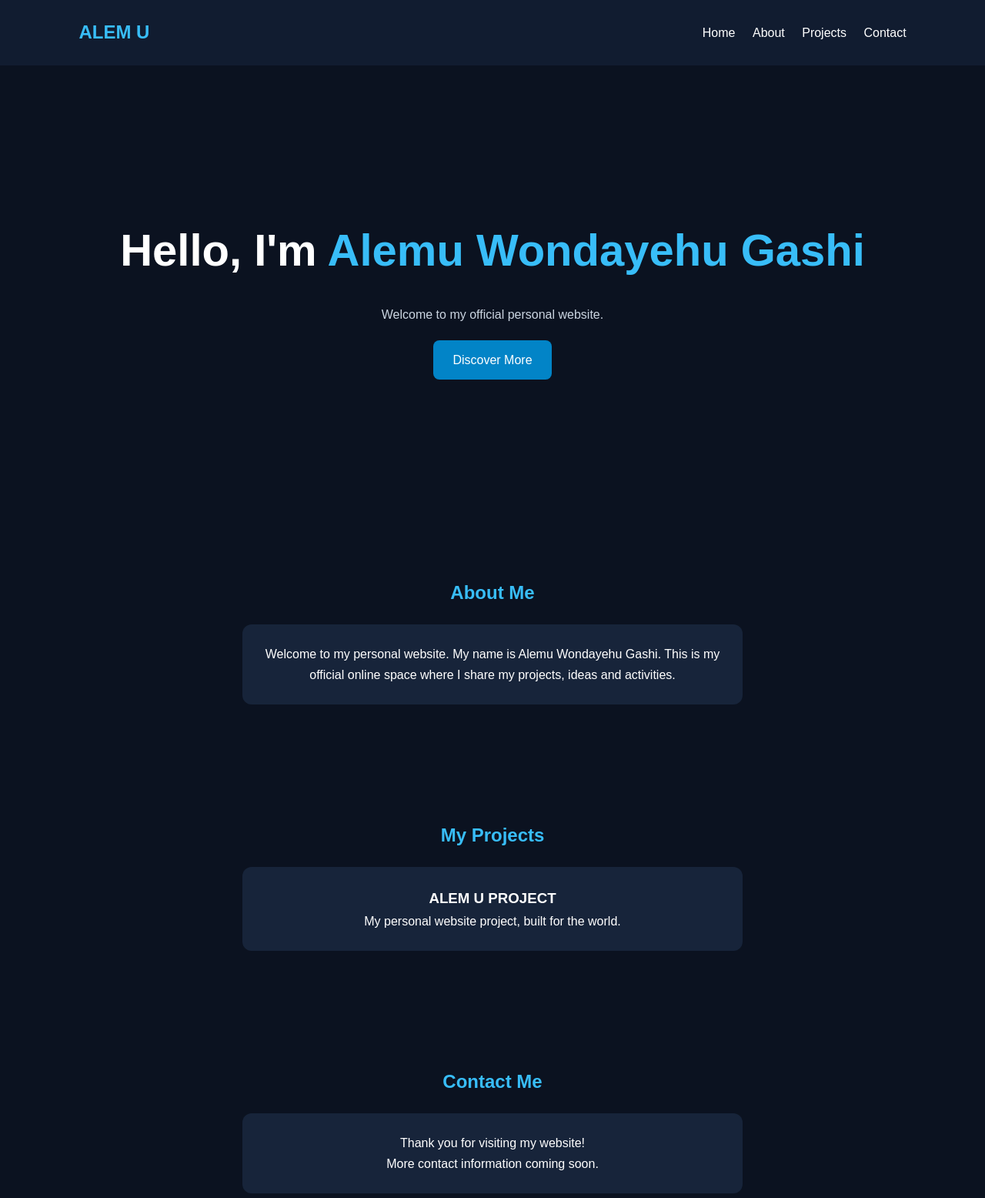
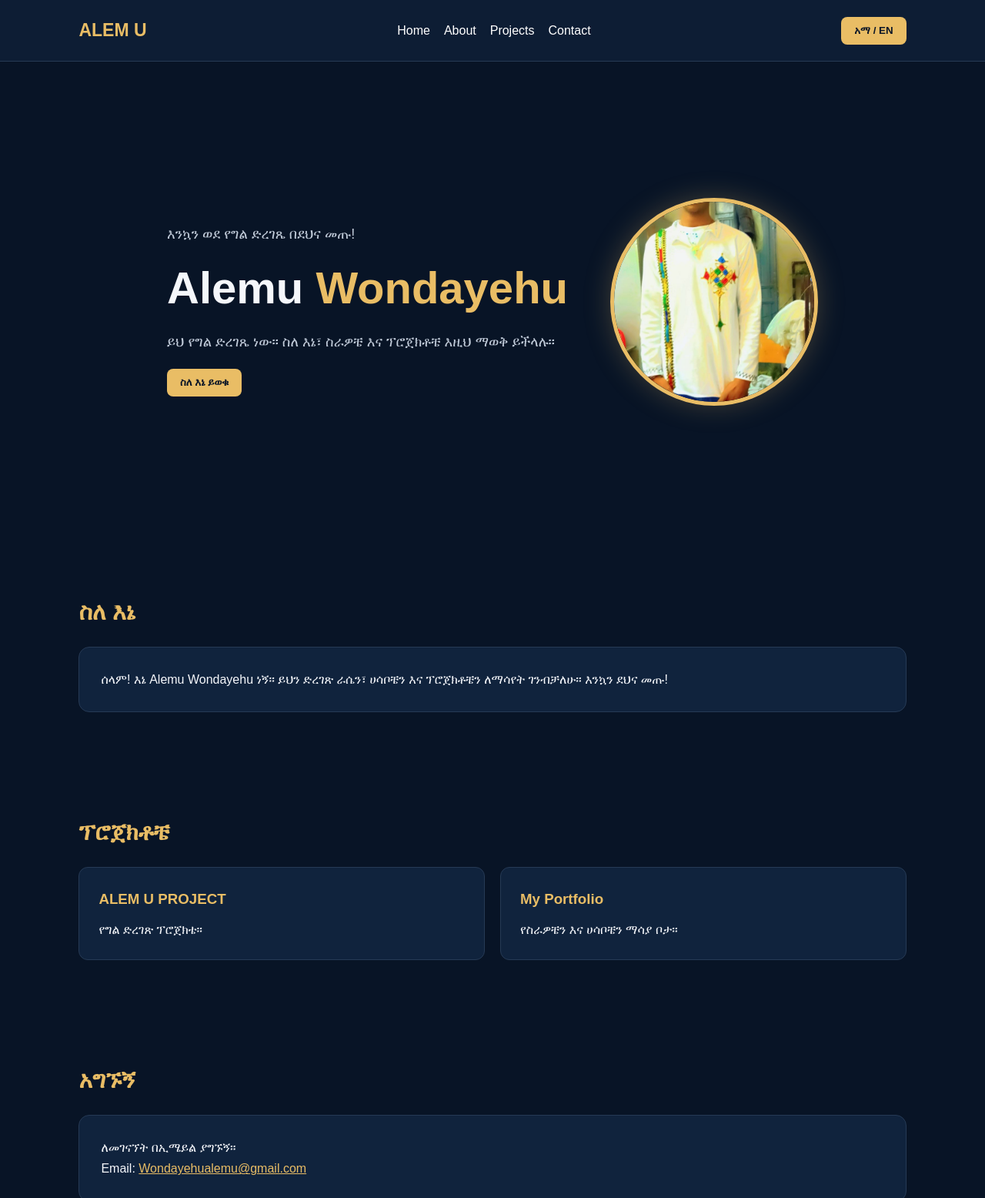
Before and after one commit to wondayehualemu-dev/Alemu-u-project, a plain HTML site: page index.html in a window 1280 px wide. Shown: the top 1556 px of the page at 77% size. Drawn offline with Linux system fonts and the light colour scheme.

Commit message:
Update index.html

```diff
--- a/index.html
+++ b/index.html
@@ -1,71 +1,79 @@
 
 <!DOCTYPE html>
-<html lang="en">
+<html lang="am">
 <head>
   <meta charset="UTF-8">
   <meta name="viewport" content="width=device-width, initial-scale=1.0">
-  <meta name="description" content="Official personal website of Alemu Wondayehu Gashi.">
-  <title>Alemu Wondayehu Gashi | Personal Website</title>
+  <meta name="description" content="Alemu Wondayehu - Personal Portfolio">
+  <title>Alemu Wondayehu | Personal Website</title>
   <style>
     * { box-sizing: border-box; margin: 0; padding: 0; }
+    html { scroll-behavior: smooth; }
     body {
       font-family: Arial, sans-serif;
-      background: #0b1220;
-      color: white;
+      background: #081426;
+      color: #f5f7fb;
       line-height: 1.7;
     }
     header {
-      padding: 22px 8%;
+      padding: 20px 8%;
       display: flex;
       justify-content: space-between;
       align-items: center;
-      background: #111c30;
+      flex-wrap: wrap;
+      gap: 15px;
+      background: #0d1d34;
+      border-bottom: 1px solid #263a55;
     }
-    .logo { color: #38bdf8; font-size: 24px; font-weight: bold; }
-    nav a {
-      color: white;
-      text-decoration: none;
-      margin-left: 18px;
+    .logo { color: #e9bd65; font-size: 23px; font-weight: bold; }
+    nav { display: flex; gap: 18px; flex-wrap: wrap; }
+    nav a { color: white; text-decoration: none; }
+    nav a:hover { color: #e9bd65; }
+    button {
+      background: #e9bd65; color: #081426;
+      border: 0; padding: 10px 17px;
+      border-radius: 8px; cursor: pointer; font-weight: bold;
     }
-    nav a:hover { color: #38bdf8; }
     .hero {
-      min-height: 75vh;
-      display: flex;
-      flex-direction: column;
-      justify-content: center;
-      align-items: center;
-      text-align: center;
-      padding: 60px 20px;
+      min-height: 78vh;
+      display: flex; align-items: center;
+      justify-content: center; gap: 55px;
+      padding: 65px 8%; flex-wrap: wrap;
     }
-    .hero h1 { font-size: clamp(34px, 6vw, 58px); }
-    .hero h1 span { color: #38bdf8; }
-    .hero p { color: #cbd5e1; margin: 20px 0; }
-    .btn {
-      display: inline-block;
-      padding: 12px 25px;
-      background: #0284c7;
-      color: white;
-      text-decoration: none;
-      border-radius: 8px;
+    .hero-text { max-width: 550px; }
+    .hero h1 { font-size: clamp(36px, 6vw, 58px); line-height: 1.2; }
+    .hero h1 span { color: #e9bd65; }
+    .hero p { color: #c2ccda; margin: 20px 0; font-size: 18px; }
+    .photo {
+      width: 270px; height: 270px;
+      border-radius: 50%; object-fit: cover;
+      border: 5px solid #e9bd65;
+      box-shadow: 0 0 35px #e9bd6540;
     }
-    section { padding: 65px 8%; text-align: center; }
-    section h2 { color: #38bdf8; margin-bottom: 20px; }
-    .card {
-      background: #17243a;
-      padding: 25px;
-      border-radius: 12px;
-      max-width: 650px;
-      margin: 20px auto;
+    section { padding: 65px 8%; }
+    section h2 { color: #e9bd65; font-size: 30px; margin-bottom: 20px; }
+    .panel {
+      background: #10233d; padding: 28px;
+      border-radius: 14px; border: 1px solid #263a55;
     }
+    .projects {
+      display: grid; grid-template-columns: repeat(auto-fit, minmax(220px, 1fr));
+      gap: 20px;
+    }
+    .project {
+      background: #10233d; padding: 25px;
+      border-radius: 12px; border: 1px solid #263a55;
+    }
+    .project h3 { color: #e9bd65; margin-bottom: 10px; }
+    a { color: #e9bd65; }
     footer {
-      background: #111c30;
-      padding: 25px;
-      text-align: center;
-      color: #cbd5e1;
+      text-align: center; padding: 25px;
+      background: #0d1d34; color: #c2ccda;
     }
-    @media(max-width:600px) {
-      header { flex-direction: column; gap: 12px; }
-      nav a { margin: 0 7px; font-size: 14px; }
+    @media(max-width: 600px) {
+      header { justify-content: center; }
+      .hero { text-align: center; }
+      .photo { width: 220px; height: 220px; }
     }
   </style>
 </head>
@@ -79,48 +87,75 @@
     <a href="#projects">Projects</a>
     <a href="#contact">Contact</a>
   </nav>
+  <button onclick="toggleLanguage()">አማ / EN</button>
 </header>
 
 <main>
   <section class="hero" id="home">
-    <h1>Hello, I'm <span>Alemu Wondayehu Gashi</span></h1>
-    <p>Welcome to my official personal website.</p>
-    <a class="btn" href="#about">Discover More</a>
+    <div class="hero-text">
+      <p id="welcome">እንኳን ወደ የግል ድረገጼ በደህና መጡ!</p>
+      <h1>Alemu <span>Wondayehu</span></h1>
+      <p id="intro">ይህ የግል ድረገጼ ነው። ስለ እኔ፣ ስራዎቼ እና ፕሮጀክቶቼ እዚህ ማወቅ ይችላሉ።</p>
+      <a href="#about"><button id="more">ስለ እኔ ይወቁ</button></a>
+    </div>
+    <img class="photo" src="alex.jpg" alt="Alemu Wondayehu">
   </section>
 
   <section id="about">
-    <h2>About Me</h2>
-    <div class="card">
-      <p>
-        Welcome to my personal website.
-        My name is Alemu Wondayehu Gashi.
-        This is my official online space where
-        I share my projects, ideas and activities.
-      </p>
+    <h2 id="aboutTitle">ስለ እኔ</h2>
+    <div class="panel">
+      <p id="aboutText">ሰላም! እኔ Alemu Wondayehu ነኝ። ይህን ድረገጽ ራሴን፣ ሀሳቦቼን እና ፕሮጀክቶቼን ለማሳየት ገንብቻለሁ። እንኳን ደህና መጡ!</p>
     </div>
   </section>
 
   <section id="projects">
-    <h2>My Projects</h2>
-    <div class="card">
-      <h3>ALEM U PROJECT</h3>
-      <p>My personal website project, built for the world.</p>
+    <h2 id="projectsTitle">ፕሮጀክቶቼ</h2>
+    <div class="projects">
+      <div class="project">
+        <h3>ALEM U PROJECT</h3>
+        <p id="project1">የግል ድረገጽ ፕሮጀክቴ።</p>
+      </div>
+      <div class="project">
+        <h3>My Portfolio</h3>
+        <p id="project2">የስራዎቼን እና ሀሳቦቼን ማሳያ ቦታ።</p>
+      </div>
     </div>
   </section>
 
   <section id="contact">
-    <h2>Contact Me</h2>
-    <div class="card">
-      <p>Thank you for visiting my website!</p>
-      <p>More contact information coming soon.</p>
+    <h2 id="contactTitle">አግኙኝ</h2>
+    <div class="panel">
+      <p id="contactText">ለመገናኘት በኢሜይል ያግኙኝ።</p>
+      <p>Email: <a href="mailto:Wondayehualemu@gmail.com">Wondayehualemu@gmail.com</a></p>
     </div>
   </section>
 </main>
 
 <footer>
-  <p>© 2026 Alemu Wondayehu Gashi. All Rights Reserved.</p>
-  <p>ALEM U PROJECT</p>
+  © 2026 Alemu Wondayehu. All Rights Reserved.
 </footer>
+
+<script>
+let english = false;
+function toggleLanguage() {
+  english = !english;
+  document.getElementById("welcome").textContent = english
+    ? "Welcome to my personal website!" : "እንኳን ወደ የግል ድረገጼ በደህና መጡ!";
+  document.getElementById("intro").textContent = english
+    ? "This is my personal website. Learn about me, my work and my projects here."
+    : "ይህ የግል ድረገጼ ነው። ስለ እኔ፣ ስራዎቼ እና ፕሮጀክቶቼ እዚህ ማወቅ ይችላሉ።";
+  document.getElementById("more").textContent = english ? "Learn About Me" : "ስለ እኔ ይወቁ";
+  document.getElementById("aboutTitle").textContent = english ? "About Me" : "ስለ እኔ";
+  document.getElementById("aboutText").textContent = english
+    ? "Hello! I am Alemu Wondayehu. I created this website to share my profile, ideas and projects. Welcome!"
+    : "ሰላም! እኔ Alemu Wondayehu ነኝ። ይህን ድረገጽ ራሴን፣ ሀሳቦቼን እና ፕሮጀክቶቼን ለማሳየት ገንብቻለሁ። እንኳን ደህና መጡ!";
+  document.getElementById("projectsTitle").textContent = english ? "My Projects" : "ፕሮጀክቶቼ";
+  document.getElementById("project1").textContent = english ? "My personal website project." : "የግል ድረገጽ ፕሮጀክቴ።";
+  document.getElementById("project2").textContent = english ? "A place to showcase my work and ideas." : "የስራዎቼን እና ሀሳቦቼን ማሳያ ቦታ።";
+  document.getElementById("contactTitle").textContent = english ? "Contact Me" : "አግኙኝ";
+  document.getElementById("contactText").textContent = english ? "Contact me by email." : "ለመገናኘት በኢሜይል ያግኙኝ።";
+}
+</script>
 
 </body>
 </html>
```
